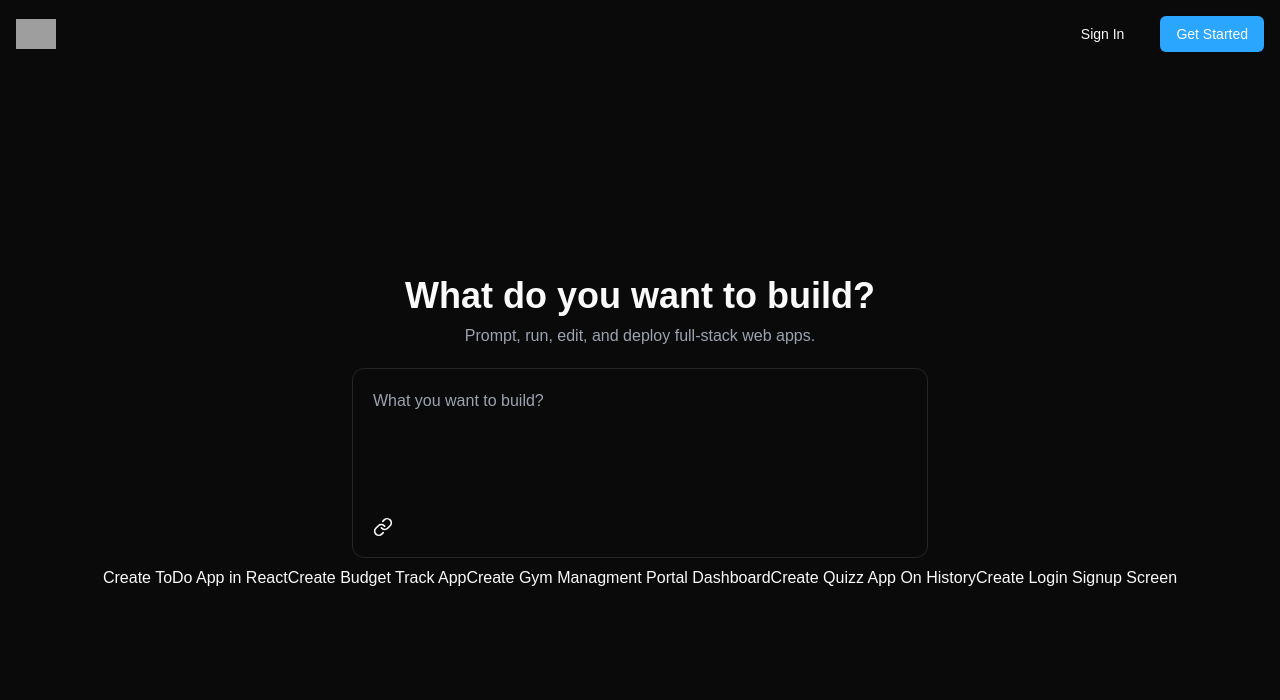
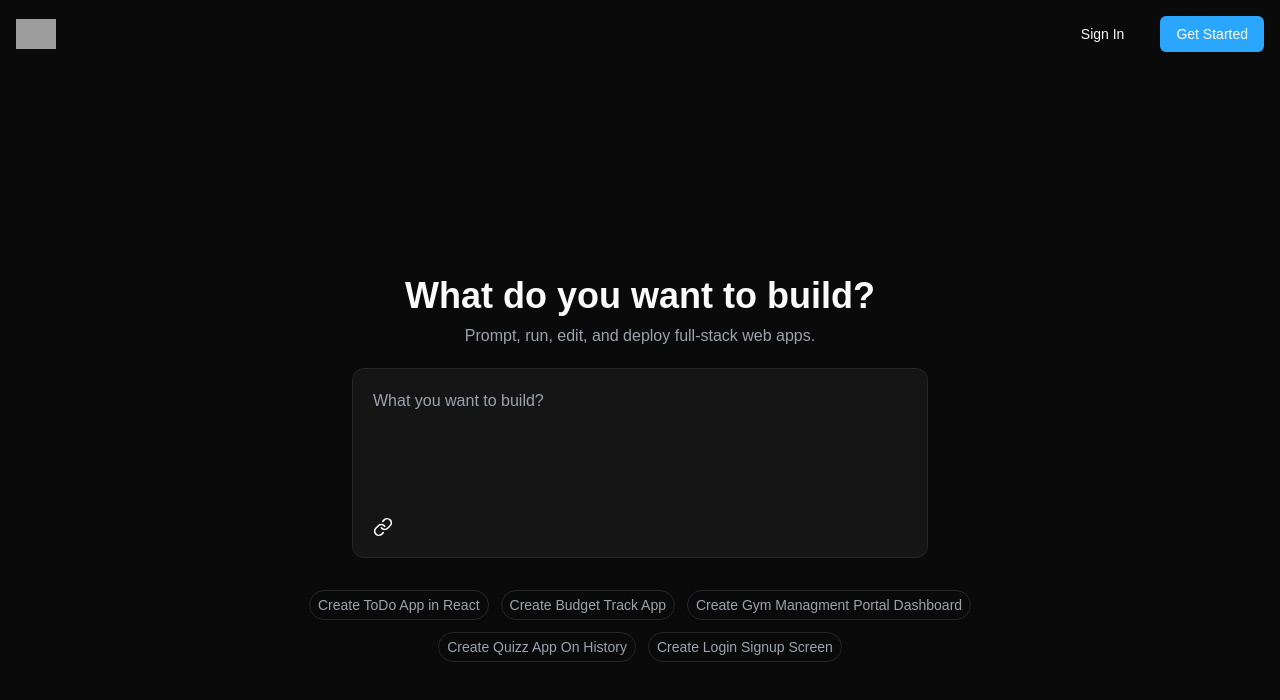
Before and after one commit to anishmehta24/IEEE-megaproject, a Next.js app: page / in a window 1280 px wide. Shown: the top 700 px of the page. Built offline with nearby package versions, Linux system fonts and the light colour scheme; grey boxes are pictures that could not be loaded.

Commit message:
landing page ui done

```diff
--- a/app/provider.jsx
+++ b/app/provider.jsx
@@ -1,10 +1,13 @@
 "use client"
-import React from 'react'
+import React, { useState } from 'react'
 import { ThemeProvider as NextThemesProvider } from "next-themes"
+import { MessagesContext } from '@/context/MessagesContext'
 
 function Provider({ children }) {
+    const [messages,setMessages] = useState();
   return (
     <div>
+        <MessagesContext.Provider value={{messages,setMessages}}>
         <NextThemesProvider
             attribute="class"
             defaultTheme="dark"
@@ -13,6 +16,7 @@ function Provider({ children }) {
         >
         {children}
         </NextThemesProvider>
+        </MessagesContext.Provider>
 
     </div>
   )
--- a/components/ui/custom/Hero.jsx
+++ b/components/ui/custom/Hero.jsx
@@ -1,18 +1,31 @@
 "use client"
 import Image from 'next/image'
-import React, { useState } from 'react'
+import React, { useContext, useState } from 'react'
 import { Button } from '../button'
 import Lookup from '@/data/Lookup'
 import { ArrowRight, Link } from 'lucide-react'
+import Colors from '@/data/Colors'
+import { MessagesContext } from '@/context/MessagesContext'
 
 function Hero() {
     const [userInput , setUserInput] = useState();
+    const {messages,setMessages} = useContext(MessagesContext)
+    const onGenerate=(input)=>{
+        setMessages({
+            role:'user',
+            content:input
+        })
+    }
+
+
   return (
    <div className='flex flex-col items-center mt-36 xl:mt-52 gap-2 '>
         <h2 className='font-bold text-4xl'>{Lookup.HERO_HEADING}</h2>
         <p className='text-gray-400 font-medium'>{Lookup.HERO_DESC}</p>
 
-        <div className='p-5 border rounded-xl max-w-xl w-full mt-3'>
+        <div className='p-5 border rounded-xl max-w-xl w-full mt-3' style={{
+            backgroundColor:Colors.BACKGROUND
+        }}>
             <div className='flex gap-2'>
                 <textarea placeholder={Lookup.INPUT_PLACEHOLDER}
                     onChange={(event)=>setUserInput(event.target.value)}
@@ -24,9 +37,11 @@ function Hero() {
                 <Link className='h-5 w-5'/>
             </div>
         </div>
-        <div className='flex flex-wrap'>
+        <div className='flex flex-wrap mt-6 max-w-2xl justify-center items-center gap-3'>
                 {Lookup?.SUGGSTIONS.map((suggestion, index)=>(
-                     <h2 key={index}>{suggestion}</h2>
+                     <h2 key={index} className='p-1 px-2 border rounded-full text-sm text-gray-400 hover:text-white cursor-pointer'
+                        onClick={()=>onGenerate(suggestion)}
+                     >{suggestion}</h2>
                 ))}
         </div>
    </div>
--- /dev/null
+++ b/context/MessagesContext.jsx
@@ -0,0 +1,3 @@
+import { createContext } from "react";
+
+export const MessagesContext = createContext();
```
